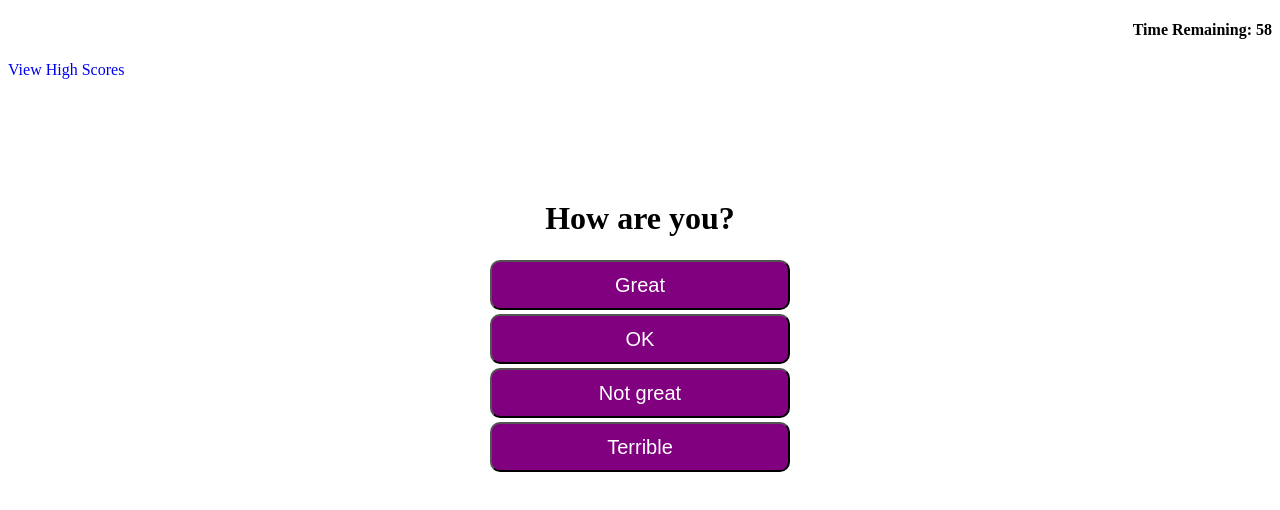
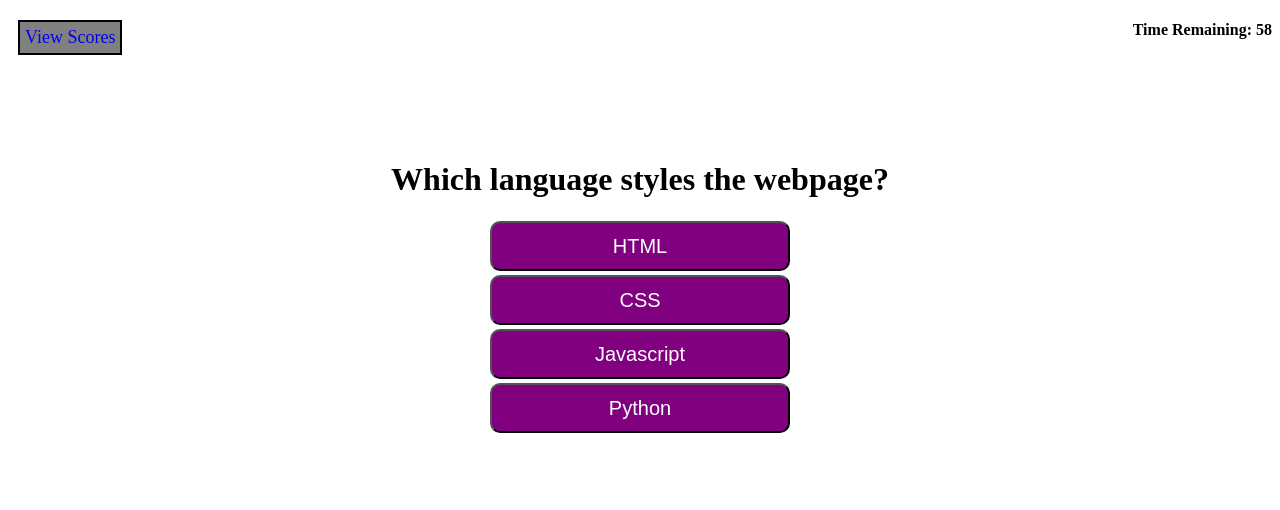
Before and after one commit to pb1983/Code-Quiz, a plain HTML site: page index.html in a window 1280 px wide. Both pictures are taken after a click on the button "Start". Drawn offline with Linux system fonts and the light colour scheme.

Commit message:
Added highScore.html and .js content. Added scorecard information using local storage. Updated Readme and css/js comments.

```diff
--- a/assets/script.js
+++ b/assets/script.js
@@ -13,7 +13,7 @@ let initScore = document.querySelector("#initScore");
 
 
 
-// let highScores = JSON.parse(localStorage.getItem("highScores")) || [];
+let highScores = JSON.parse(localStorage.getItem("highScores")) || [];
 
 
 let questionButton1 = document.querySelector("#answer1");
@@ -21,19 +21,24 @@ let questionButton2 = document.querySelector("#answer2");
 let questionButton3 = document.querySelector("#answer3");
 let questionButton4 = document.querySelector("#answer4");
 
+//Questions
 
-let questions = [{question: "How are you?",
-                answers: ["Great", "OK", "Not great", "Terrible"], correctAnswer: "Great" },
-                {question: "Who were you yesterday?",
-                answers: ["Great", "OK", "Not great", "Terrible"], correctAnswer: "Great" },
-                {question: "How are you?",
-                answers: ["Great", "OK", "Not great", "Terrible"], correctAnswer: "Great" },
-                {question: "Who are you?",
-                answers: ["Great", "OK", "Not great", "Terrible"], correctAnswer: "Great" },
-                {question: "Where are you?",
-                answers: ["Great", "OK", "Not great", "Terrible"], correctAnswer: "Great" }
+let questions = [{question: "Which language styles the webpage?",
+                answers: ["HTML", "CSS", "Javascript", "Python"], correctAnswer: "CSS" },
+                {question: "Each .html file starts with which declaration?",
+                answers: ["Head", "Body", "!DOCTYPE", "DOM"], correctAnswer: "!DOCTYPE" },
+                {question: "Which of the following is not a basic programming language for front-end web development?",
+                answers: ["HTML", "CSS", "C#", "Javascript"], correctAnswer: "C#" },
+                {question: "A Javascript ID can be identified by which character?",
+                answers: ["#", "&", ".", "$"], correctAnswer: "#" },
+                {question: "Git is an example of what kind of application?",
+                answers: ["text editor", "web browser", "version control system", "API"], correctAnswer: "version control system" },
+                {question: "",
+                answers: [""], correctAnswer: "" }
+
 ]
 
+//Starts quiz and timer
 
 start.addEventListener("click", function() {
 
@@ -70,8 +75,10 @@ questionButton4.textContent = questions[currentQuestion].answers[3]
 
 
 
+
 }
 
+//Records answers and advances to the section where scores are displayed and initials are logged.
 
 quizDiv.addEventListener("click", function(event){
 
@@ -86,6 +93,7 @@ quizDiv.addEventListener("click", function(event){
         }
 
 
+
         currentQuestion++
 
 
@@ -94,11 +102,16 @@ quizDiv.addEventListener("click", function(event){
             finalScore.style.display = 'flex';
         }
 
-    renderQuestion();
+
+        renderQuestion();
+
 
     }
     quizEnd();
 })
+
+
+//Notifies user of their score and asks for their initials.
 
     function quizEnd() {
 
@@ -110,10 +123,13 @@ quizDiv.addEventListener("click", function(event){
 
 
 finalScore.addEventListener("click", function(event) {
+
+
+    if (event.target.matches("#initScore")) {
     let initials = document.querySelector("#initBox").value;
     localStorage.setItem("initials", initials);
+
+    highScores.push({initials, score})
+    localStorage.setItem("highScores",JSON.stringify(highScores))
+    }
 })
-
-
-
-//localStorage.setItem("highScores", JSON.stringify([{"initials": "dre", "score": 80}]))
--- a/assets/style.css
+++ b/assets/style.css
@@ -28,9 +28,11 @@ button:hover {
     flex-direction: column;
     align-items: center;
     margin-top: 100px;
-    justify-content: flex-start;
+
 
 }
+
+/* Default display is 'none' so that it does not appear until user presses the start button */
 
 #quiz {
     display: none;
@@ -41,10 +43,18 @@ button:hover {
 
 }
 
-.answers {
-    margin: 2px;
+#scoreLink {
+    position: absolute;
+    top: 20px;
+    left: 18px;
+    font-size: 18px;
+    border: 2px solid black;
+    background-color: grey;
+    padding: 5px;
+}
 
-}
+
+/* Default display is 'none' so that it does not appear until user presses the start button */
 
 #finalScore {
     display: none;
@@ -62,12 +72,32 @@ button:hover {
     display: inline-block;
 }
 
+/* Indicates correct answer */
+
 #correct {
     border-top: 2px solid grey;
     color: grey
 }
 
+/* Indicates incorrect answer */
+
 #incorrect {
     border-top: 2px solid grey;
     color: grey;
 }
+.answers {
+    margin: 2px;
+
+}
+/* Score page positioning and spacing */
+
+#hs-body {
+    display: flex;
+    flex-direction: column;
+    align-items: center;
+    margin-top: 130px;
+}
+
+#back {
+    margin-bottom: 3px;
+}
--- a/index.html
+++ b/index.html
@@ -13,9 +13,11 @@
         <h1>Welcome. Press the 'Start' to begin the quiz.</h1>
         <button>Start</button>
         <form action=""></form>
+    </div>
 
+    <div id = "scoreLink">
+    <a href="./highScores.html">View Scores</a>
     </div>
-    <a href="./highScores.html">View High Scores</a>
     <div id ="quiz">
         <h1 id="question"></h1>
 
@@ -23,6 +25,7 @@
         <button id="answer2" class="answers"></button>
         <button id="answer3" class="answers"></button>
         <button id="answer4" class="answers"></button>
+
 
         <h2 id = "correct"></h2>
         <h2 id = "incorrect"></h2>
```
Also changed, not shown: assets/highScores.js (+31 -0 lines), highScores.html (+12 -6 lines), 1 other file.
